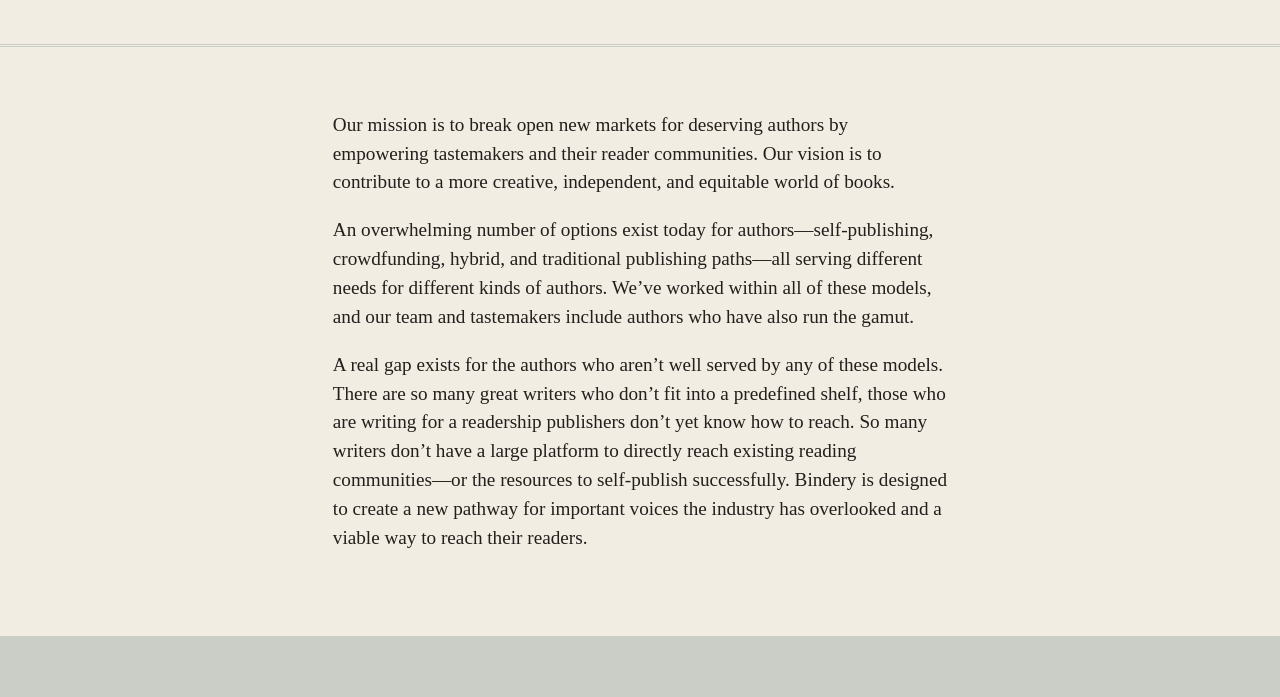
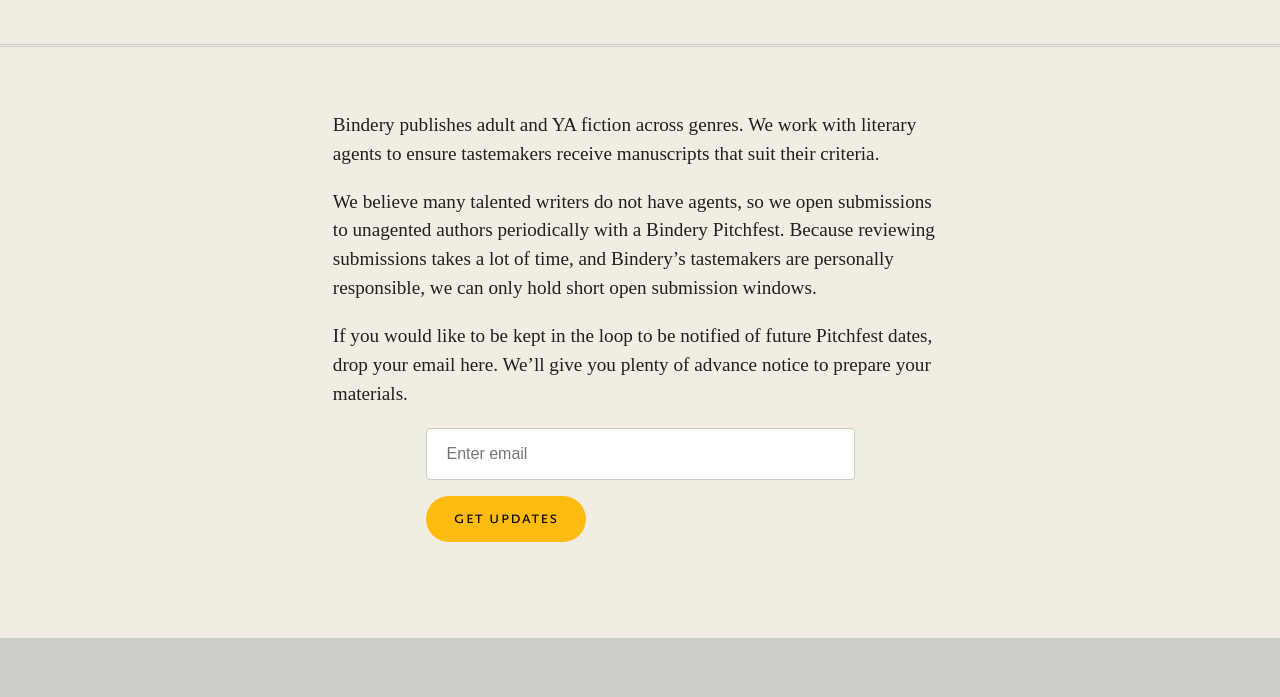
Before and after one commit to BinderyBooks/binderybooks.github.io, a website: page authors/index.html in a window 1280 px wide. Shown: the part 340-1037 px from the top of the page. Drawn offline with Linux system fonts and the light colour scheme; files whose address does not match are found by name; a web font is replaced by a local one.

Commit message:
Update authors page.

```diff
--- a/authors/index.html
+++ b/authors/index.html
@@ -34,6 +34,28 @@
 
 <body>
 
+<script>
+  async function subscribe(event) {
+    event.preventDefault();
+
+    const email = encodeURIComponent(event.target.form[0].value);
+    if (!email) {
+      console.log('no email');
+      return;
+    }
+
+    event.target.disabled = true;
+    const successMessage = document.querySelector('.email-success');
+    successMessage.style.display = 'none';
+
+    const response = await fetch(`https://global.binderybooks.ngrok.dev/api/v2/public/email/${email}`, { method: 'POST' });
+    console.log('response', response);
+    event.target.disabled = false;
+
+    successMessage.style.display = 'block';
+  }
+</script>
+
 <div class="wrapper">
 <div class="container">
 
@@ -65,11 +87,14 @@
     </header>
 
     <section class="intro">
-        <p>Our mission is to break open new markets for deserving authors by empowering tastemakers and their reader communities. Our vision is to contribute to a more creative, independent, and equitable world of books.</p>
-
-        <p>An overwhelming number of options exist today for authors—self-publishing, crowdfunding, hybrid, and traditional publishing paths—all serving different needs for different kinds of authors. We’ve worked within all of these models, and our team and tastemakers include authors who have also run the gamut.</p>
-
-        <p>A real gap exists for the authors who aren’t well served by any of these models. There are so many great writers who don’t fit into a predefined shelf, those who are writing for a readership publishers don’t yet know how to reach. So many writers don’t have a large platform to directly reach existing reading communities—or the resources to self-publish successfully. Bindery is designed to create a new pathway for important voices the industry has overlooked and a viable way to reach their readers.</p>
+      <p>Bindery publishes adult and YA fiction across genres. We work with literary agents to ensure tastemakers receive manuscripts that suit their criteria.</p>
+      <p>We believe many talented writers do not have agents, so we open submissions to unagented authors periodically with a Bindery Pitchfest. Because reviewing submissions takes a lot of time, and Bindery’s tastemakers are personally responsible, we can only hold short open submission windows.</p>
+      <p>If you would like to be kept in the loop to be notified of future Pitchfest dates, drop your email here. We’ll give you plenty of advance notice to prepare your materials.</p>
+      <form onsubmit="return false;" class="email-form">
+        <input type="email" name="email" placeholder="Enter email" />
+        <p style="display: none;" class="email-success">Done!</p>
+        <button type="button" class="button" onclick="subscribe(event)">Get Updates</button>
+      </form>
     </section>
 
 
--- a/css/style.scss
+++ b/css/style.scss
@@ -1209,10 +1209,12 @@
       margin: .5em 0;
     }
   }
-
-  .email-form {
-    margin-bottom: 2rem;
-  }
+}
+
+.email-form {
+  margin-bottom: 2rem;
+  display: flex;
+  flex-direction: column;
 
   input {
     border-radius: 4px;
```
Also changed, not shown: contact/index.html (+6 -1 lines), css/style.css.
